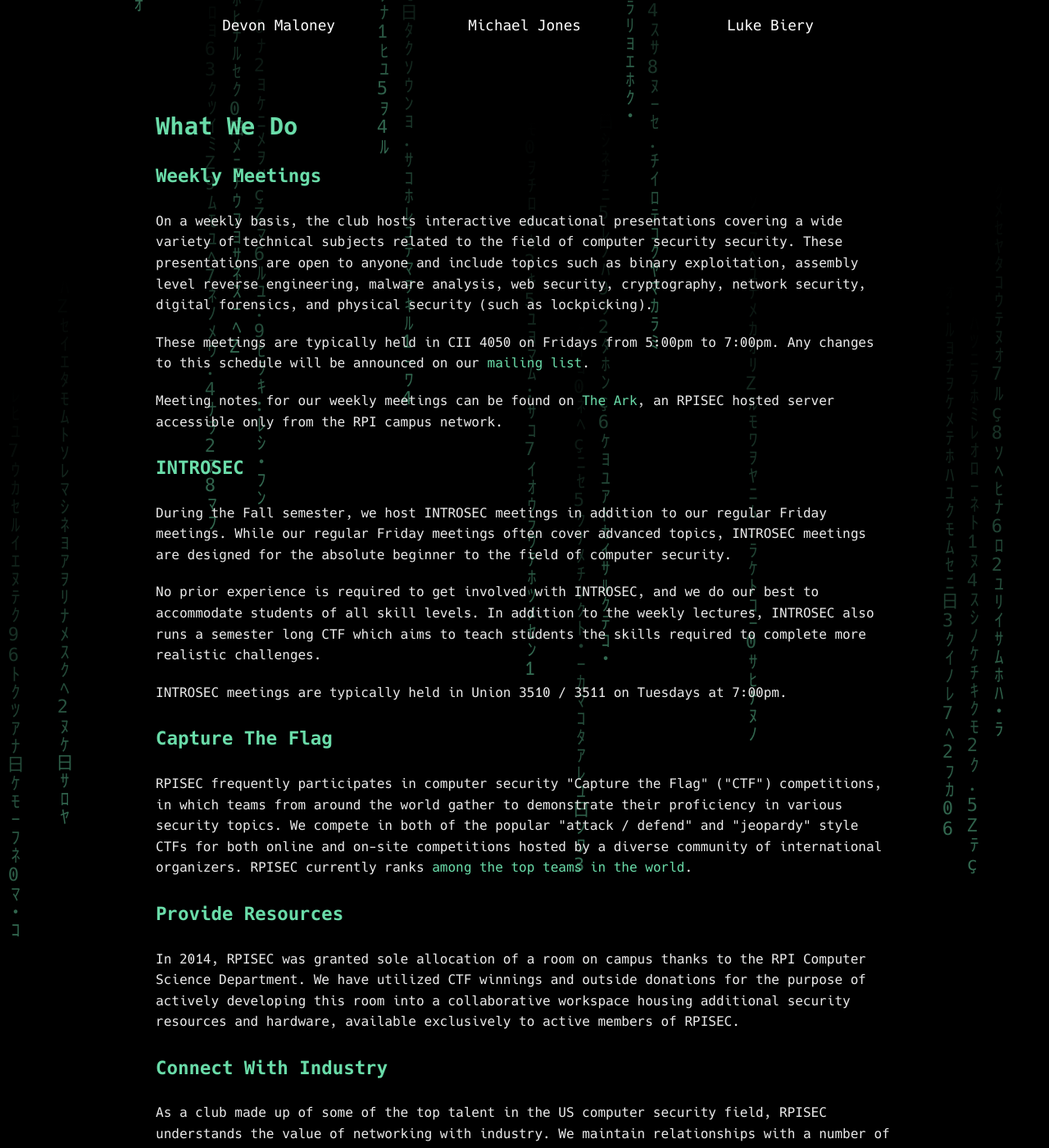
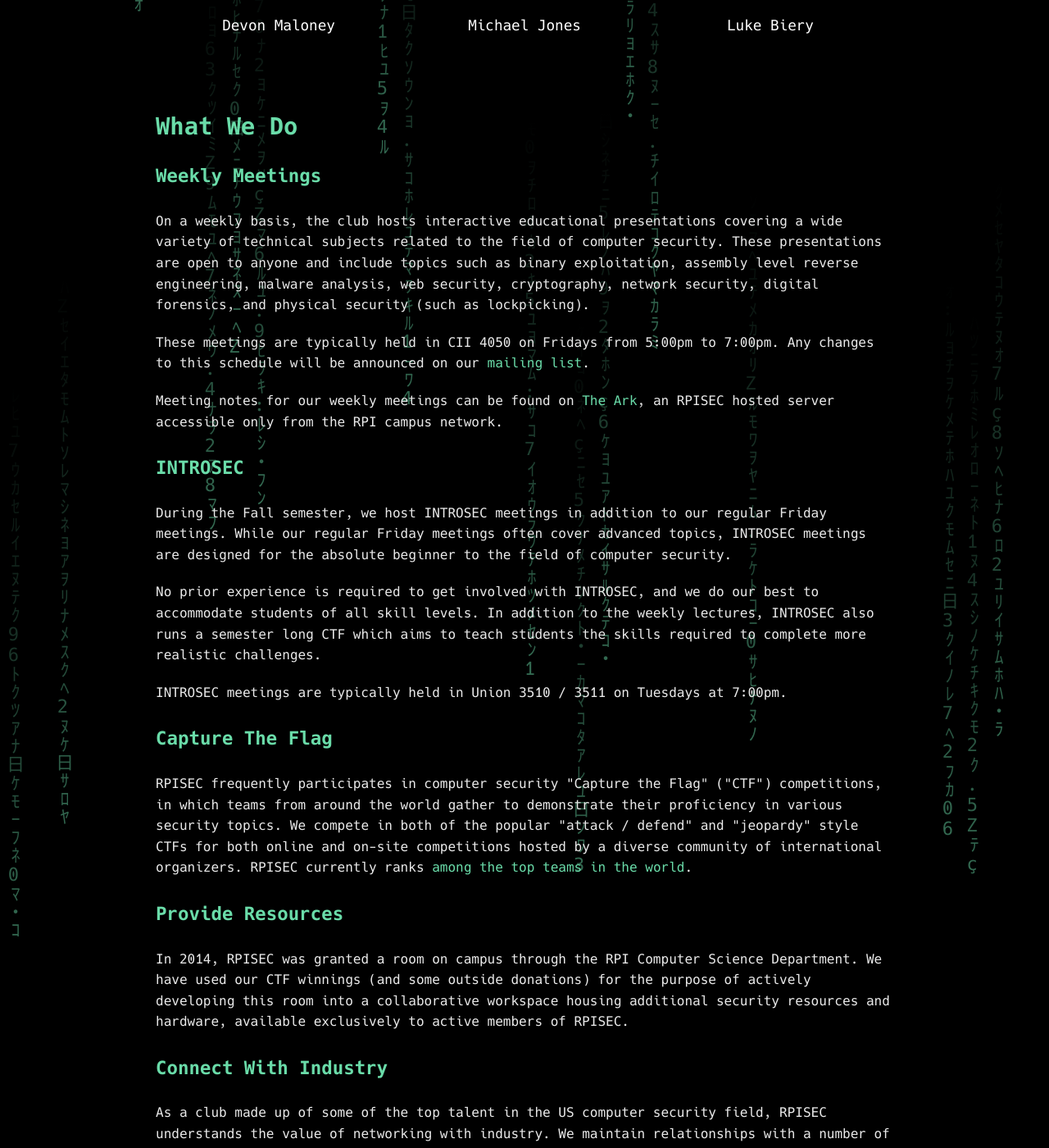
Before and after one commit to RPISEC/website, a Jekyll site: the page built from about.html, in a window 1280 px wide and 1400 px high, scrolled down 752 px. Shown: the whole window at 82% size. Built offline with Jekyll 4.4.1, drawn with Linux system fonts in a browser that asks for light colours.

Commit message:
fix some phrasing

```diff
--- a/about.html
+++ b/about.html
@@ -44,7 +44,7 @@
             <div class="text editable">
                 <h2>What We Do</h2>
                     <h4>Weekly Meetings</h4>
-                    <p>On a weekly basis, the club hosts interactive educational presentations covering a wide variety of technical subjects related to the field of computer security security. These presentations are open to anyone and include topics such as binary exploitation, assembly level reverse engineering, malware analysis, web security, cryptography, network security, digital forensics, and physical security (such as lockpicking).</p>
+                    <p>On a weekly basis, the club hosts interactive educational presentations covering a wide variety of technical subjects related to the field of computer security. These presentations are open to anyone and include topics such as binary exploitation, assembly level reverse engineering, malware analysis, web security, cryptography, network security, digital forensics, and physical security (such as lockpicking).</p>
                         <p>These meetings are typically held in CII 4050 on Fridays from 5:00pm to 7:00pm. Any changes to this schedule will be announced on our <a href="https://docs.google.com/forms/d/11Dntf9KBvPhGVU4XnYbbd5sgf2fZ-5i2oUS88a_OqNc/viewform">mailing list</a>.</p>
                         <p>Meeting notes for our weekly meetings can be found on <a href="http://ark.rpis.ec/">The Ark</a>, an RPISEC hosted server accessible only from the RPI campus network.</p>
                         <h4>INTROSEC</h4>
@@ -54,7 +54,7 @@
                         <h4>Capture The Flag</h4>
                         <p>RPISEC frequently participates in computer security "Capture the Flag" ("CTF") competitions, in which teams from around the world gather to demonstrate their proficiency in various security topics. We compete in both of the popular "attack / defend" and "jeopardy" style CTFs for both online and on-site competitions hosted by a diverse community of international organizers. RPISEC currently ranks <a href="https://ctftime.org/team/572">among the top teams in the world</a>.</p>
                         <h4>Provide Resources</h4>
-                        <p>In 2014, RPISEC was granted sole allocation of a room on campus thanks to the RPI Computer Science Department. We have utilized CTF winnings and outside donations for the purpose of actively developing this room into a collaborative workspace housing additional security resources and hardware, available exclusively to active members of RPISEC.</p>
+                        <p>In 2014, RPISEC was granted a room on campus through the RPI Computer Science Department. We have used our CTF winnings (and some outside donations) for the purpose of actively developing this room into a collaborative workspace housing additional security resources and hardware, available exclusively to active members of RPISEC.</p>
                         <h4>Connect With Industry</h4>
                     <p>As a club made up of some of the top talent in the US computer security field, RPISEC understands the value of networking with industry. We maintain relationships with a number of prominent companies and organizations in order to connect RPISEC members with opportunities in the form of internships and full-time positions.</p>
                     <p>We are always looking to grow our network, so feel free to <a href="contact">get in touch</a> if you are looking to open a channel between RPISEC and your company or organization.</p>
```
